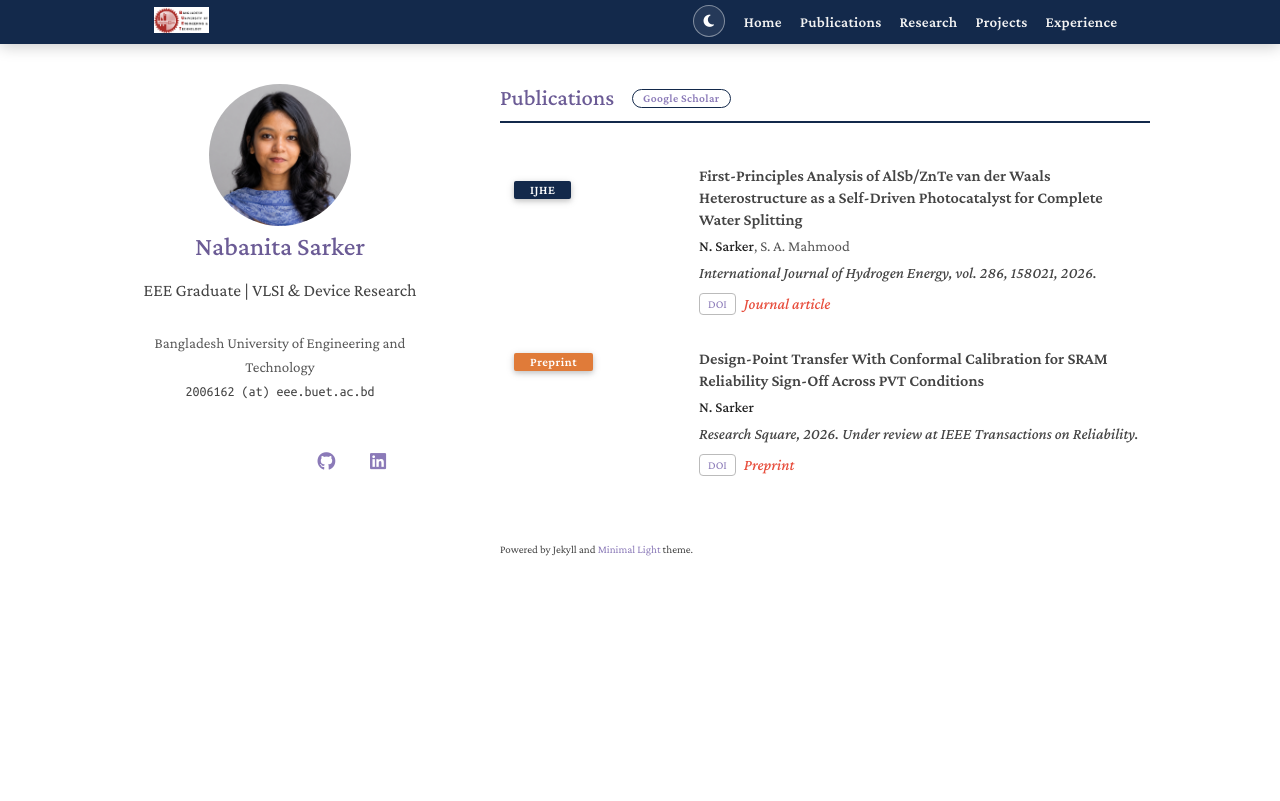
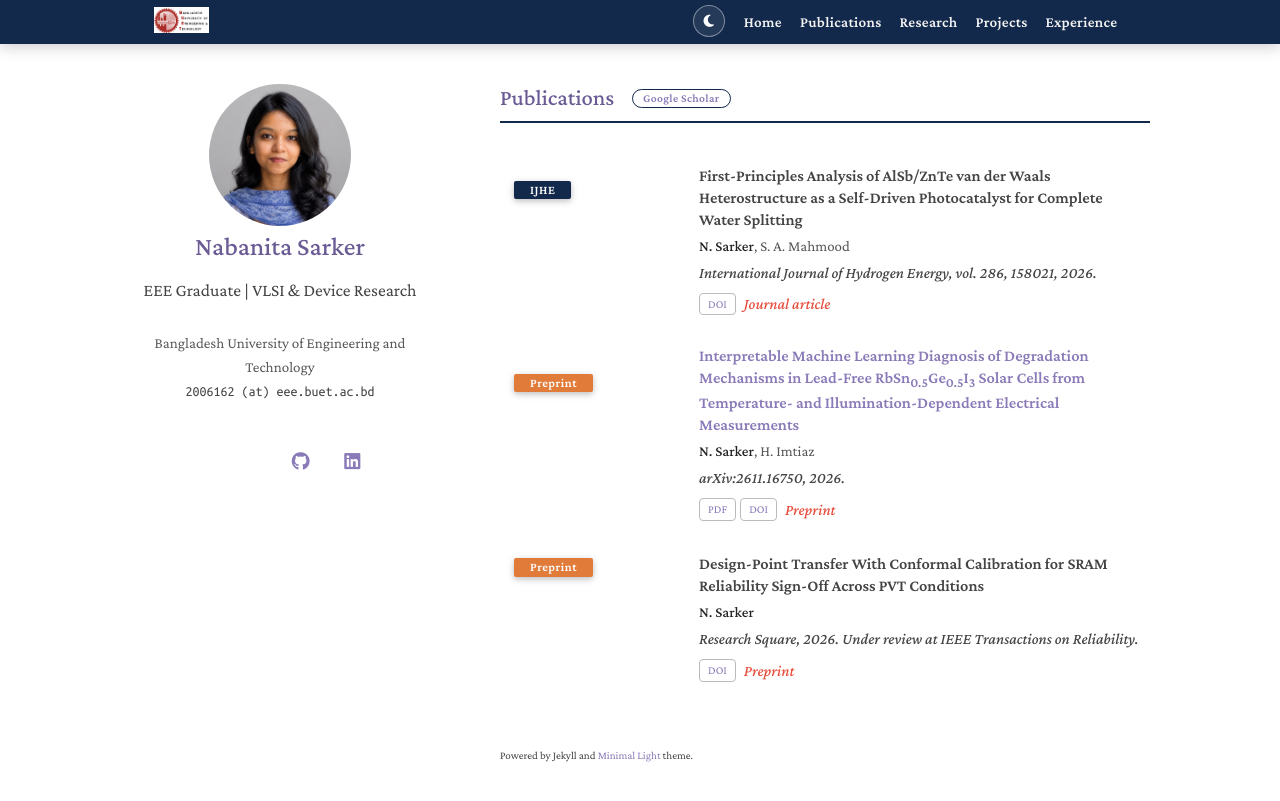
Before and after one commit to NabanitaSarker162/NabanitaSarker162.github.io, a Jekyll site: the page built from publications/index.md, in a window 1280 px wide. Shown: the top 801 px of the page. Built offline with Jekyll 4.4.1, drawn with Linux system fonts in a browser that asks for light colours; a style sheet for code colours, icons or effects is not loaded.

Commit message:
Remove CV from website; add arXiv preprint 2611.16750
Co-Authored-By: Claude Opus 5.5 <noreply@anthropic.com>

```diff
--- a/_config.yml
+++ b/_config.yml
@@ -15,7 +15,6 @@ google_site_verification: "Lb6q08kN3dEVMFQ2OI-B-GX8-9MEVpcLXKo3GAl_hFY"
 # Links
 google_scholar: https://scholar.google.com/citations?user=1-N5MRcAAAAJ&hl=en
 orcid: https://orcid.org/0009-0000-0727-9137
-cv_link: /assets/files/Nabanita_CV.pdf
 github_link: https://github.com/NabanitaSarker162
 linkedin: https://linkedin.com/in/nabanita-sarker-9761b12a6
 
@@ -36,7 +35,7 @@ font: "Serif"
 # Use this project as a remote theme for GitHub Pages
 remote_theme: yaoyao-liu/minimal-light
 
-# Sitemap (served at /sitemap.xml); only my own CV is listed from assets/files
+# Sitemap (served at /sitemap.xml); files in assets/files are not listed
 url: https://nabanitasarker162.github.io
 plugins:
   - jekyll-remote-theme
@@ -46,10 +45,6 @@ defaults:
       path: "assets/files"
     values:
       sitemap: false
-  - scope:
-      path: "assets/files/Nabanita_CV.pdf"
-    values:
-      sitemap: true
 
 # Navigation bar
 nav_brand: BUET
--- a/_data/publications.yml
+++ b/_data/publications.yml
@@ -7,6 +7,14 @@ main:
     doi: https://doi.org/10.1016/j.ijhydene.2026.158021
     notes: Journal article
 
+  - title: "Interpretable Machine Learning Diagnosis of Degradation Mechanisms in Lead-Free RbSn<sub>0.5</sub>Ge<sub>0.5</sub>I<sub>3</sub> Solar Cells from Temperature- and Illumination-Dependent Electrical Measurements"
+    authors: <strong>N. Sarker</strong>, H. Imtiaz
+    conference_short: Preprint
+    conference: arXiv:2611.16750, 2026.
+    pdf: https://arxiv.org/abs/2611.16750
+    doi: https://doi.org/10.48550/arXiv.2611.16750
+    notes: Preprint
+
   - title: "Design-Point Transfer With Conformal Calibration for SRAM Reliability Sign-Off Across PVT Conditions"
     authors: <strong>N. Sarker</strong>
     conference_short: Preprint
```
Also changed, not shown: 1 other file.
